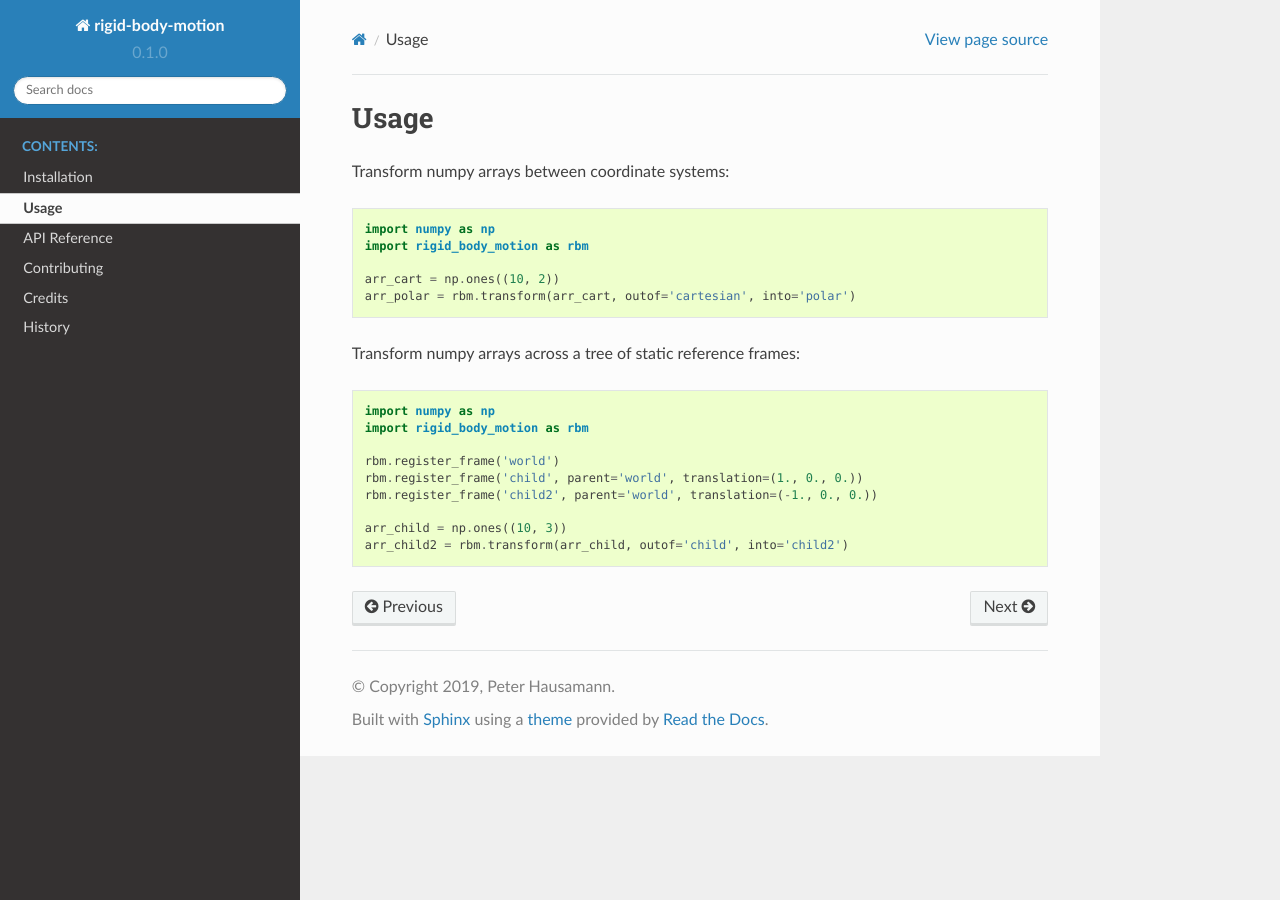
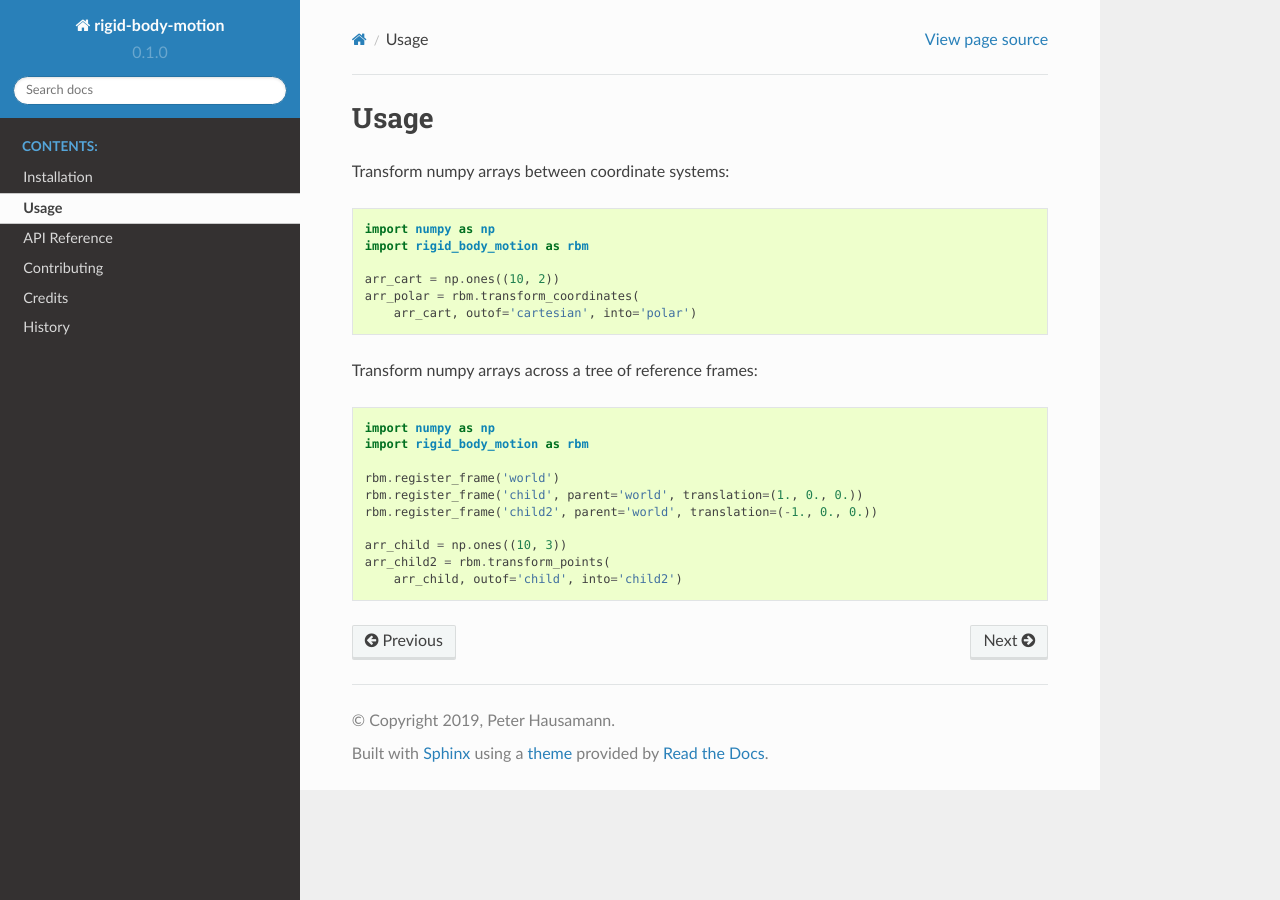
Before and after one commit to phausamann/rigid-body-motion, a Sphinx documentation site: the page built from docs/usage.rst, in a window 1280 px wide. Built offline with Sphinx 7.4.7 and the Read the Docs theme 2.0.0, drawn with Linux system fonts in a browser that asks for light colours.

Commit message:
Add transform_coordinates Update documentation

```diff
--- a/docs/usage.rst
+++ b/docs/usage.rst
@@ -10,10 +10,11 @@ Transform numpy arrays between coordinate systems:
     import rigid_body_motion as rbm
 
     arr_cart = np.ones((10, 2))
-    arr_polar = rbm.transform(arr_cart, outof='cartesian', into='polar')
+    arr_polar = rbm.transform_coordinates(
+        arr_cart, outof='cartesian', into='polar')
 
 
-Transform numpy arrays across a tree of static reference frames:
+Transform numpy arrays across a tree of reference frames:
 
 .. code-block:: python
 
@@ -25,4 +26,5 @@ Transform numpy arrays across a tree of static reference frames:
     rbm.register_frame('child2', parent='world', translation=(-1., 0., 0.))
 
     arr_child = np.ones((10, 3))
-    arr_child2 = rbm.transform(arr_child, outof='child', into='child2')
+    arr_child2 = rbm.transform_points(
+        arr_child, outof='child', into='child2')
```
Also changed, not shown: README.rst (+5 -3 lines), docs/api.rst (+11 -1 lines), rigid_body_motion/__init__.py (+75 -41 lines).
